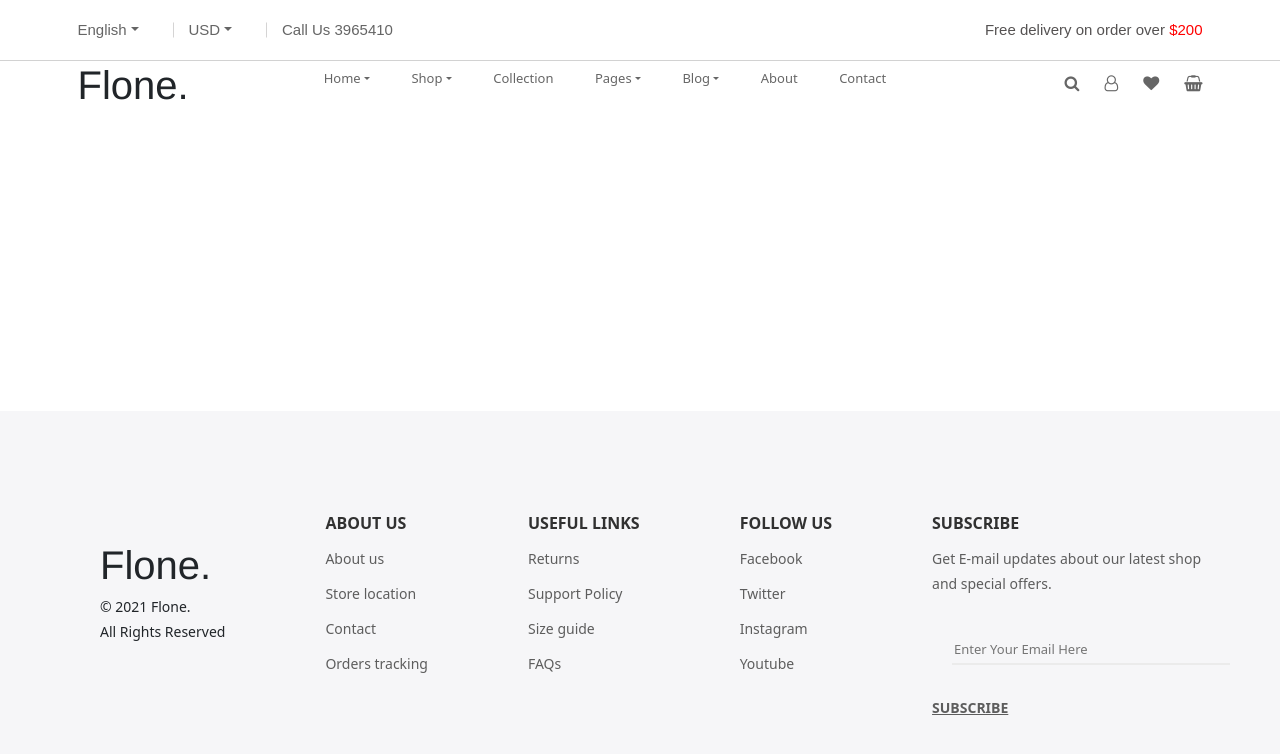
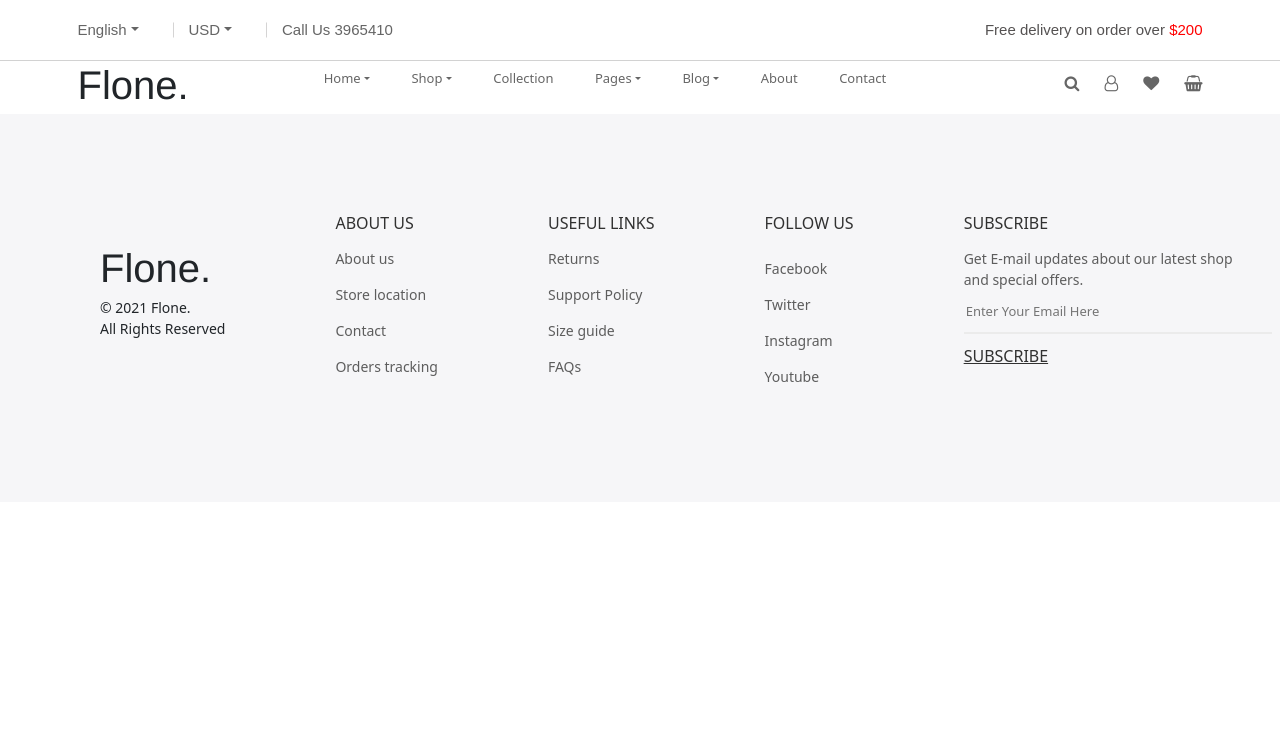
Before and after one commit to reza-madankar/Shop, a React (Create React App) app: page / in a window 1280 px wide. Shown: the top 754 px of the page. Built offline with nearby package versions, Linux system fonts and the light colour scheme.

Commit message:
***Tasks*** 1-done the footer component.

```diff
--- a/src/Content/Style/footerStyle.scss
+++ b/src/Content/Style/footerStyle.scss
@@ -1,18 +1,16 @@
-#footerContainer {
-  display: flex;
-}
+.footerContainer {
+  justify-content: center;
+  left: 0;
+  right: 0;
+  position: absolute;
 
   .mainFooter {
+    display: flex;
+    flex-wrap: wrap;
+    flex-direction: row;
+    gap: 110px;
     background-color: #f6f6f8;
-  display: flex;
-  right: 0;
-  left: 0;
-  bottom: 0%;
-  flex-wrap: wrap;
-  position: absolute;
-  gap: 100px;
-  line-height: 25px;
-  padding-bottom: 70px;
+    padding-bottom: 100px;
     padding-top: 100px;
     .logo {
       h1 {
@@ -27,45 +25,116 @@
         font-weight: 400;
       }
     }
-  .footerCloumn {
+    .footerCloumn1 {
       font-size: 14px;
       color: #5d5d5d;
-    ul {
-      padding-left: 0;
+      .tittleCloumn1 {
+        display: flex;
+        flex-direction: column;
+        h3 {
+          padding-bottom: 10px;
+          font-weight: 500;
+          color: #313131;
+          font-size: 16px;
+        }
+        a {
+          padding-bottom: 15px;
           transition: all 0.2s ease-in-out;
           cursor: pointer;
         }
-    ul:hover {
+        a:hover {
+          color: #a749ff;
+        }
+      }
+    }
+    .footerCloumn2 {
+      font-size: 14px;
+      color: #5d5d5d;
+      .tittleCloumn2 {
+        display: flex;
+        flex-direction: column;
+        h3 {
+          padding-bottom: 10px;
+          font-weight: 500;
+          color: #313131;
+          font-size: 16px;
+        }
+        a {
+          padding-bottom: 15px;
+          transition: all 0.2s ease-in-out;
+          cursor: pointer;
+        }
+        a:hover {
+          color: #a749ff;
+        }
+      }
+    }
+    .footerCloumn3 {
+      font-size: 14px;
+      color: #5d5d5d;
+      .tittleCloumn3 {
+        display: flex;
+        flex-direction: column;
+        h3 {
+          padding-bottom: 20px;
+          font-weight: 500;
+          color: #313131;
+          font-size: 16px;
+        }
+        a {
+          padding-bottom: 15px;
+          transition: all 0.2s ease-in-out;
+          cursor: pointer;
+        }
+        a:hover {
+          color: #a749ff;
+        }
+      }
+    }
+    .footerCloumn4 {
+      font-size: 14px;
+      color: #5d5d5d;
+      .subscribe {
+        text-decoration: underline;
+        margin-top: 10px;
+        font-size: 16px;
+        color: #313131;
+        cursor: text;
+      }
+      .emailInput {
+        padding-bottom: 10px;
+        padding-right: 110px;
+        background: transparent;
+        font-size: 13px;
+        border: none;
+        border-bottom: 2px solid #ebebeb;
+      }
+      .tittleCloumn4 {
+        display: flex;
+        flex-direction: column;
+        h3 {
+          padding-bottom: 10px;
+          font-weight: 500;
+          color: #313131;
+          font-size: 16px;
+        }
+        a {
+          padding-bottom: 20px;
+          transition: all 0.2s ease-in-out;
+          cursor: pointer;
+        }
+        a:hover {
           color: #a749ff;
         }
         input {
           margin-left: 20px;
           margin-top: 30px;
         }
-    .subscribe {
-      font-weight: bold;
-      text-decoration: underline;
-      margin-top: 30px;
-    }
 
-    .tittleCloumn {
-      font-weight: bold;
-      font-size: 16px;
-      color: #313131;
-      cursor: text;
-    }
         .tittleCloumn:hover {
           color: #313131;
         }
-    .emailInput {
-      padding-right: 80px;
-
-      background: transparent;
-      font-size: 13px;
-
-      border: none;
-      border-bottom: 2px solid #ebebeb;
-
       }
     }
   }
+}
--- a/src/Pages/Layout/component/footer.jsx
+++ b/src/Pages/Layout/component/footer.jsx
@@ -13,39 +13,46 @@ function Footer() {
               All Rights Reserved
             </p>
           </div>
-          <div className="footerCloumn">
-            <ul className="tittleCloumn">ABOUT US</ul>
-            <ul>About us</ul>
-            <ul>Store location</ul>
-            <ul>Contact</ul>
-            <ul>Orders tracking</ul>
+          <div className="footerCloumn1">
+            <div className="tittleCloumn1">
+              <h3>ABOUT US</h3>
+              <a>About us</a>
+              <a>Store location</a>
+              <a>Contact</a>
+              <a>Orders tracking</a>
+            </div>
           </div>
-          <div className="footerCloumn">
-            <ul className="tittleCloumn">USEFUL LINKS</ul>
-            <ul>Returns</ul>
-            <ul>Support Policy</ul>
-            <ul>Size guide</ul>
-            <ul>FAQs</ul>
+          <div className="footerCloumn2">
+            <div className="tittleCloumn2">
+              <h3>USEFUL LINKS</h3>
+              <a>Returns</a>
+              <a>Support Policy</a>
+              <a>Size guide</a>
+              <a>FAQs</a>
+            </div>
           </div>
-          <div className="footerCloumn">
-            <ul className="tittleCloumn">FOLLOW US</ul>
-            <ul>Facebook</ul>
-            <ul>Twitter</ul>
-            <ul>Instagram</ul>
-            <ul>Youtube</ul>
+          <div className="footerCloumn3">
+            <div className="tittleCloumn3">
+              <h3>FOLLOW US</h3>
+              <a>Facebook</a>
+              <a>Twitter</a>
+              <a>Instagram</a>
+              <a>Youtube</a>
+            </div>
           </div>
-          <div className="footerCloumn">
-            <ul className="tittleCloumn">SUBSCRIBE</ul>
-            <ul>
-              Get E-mail updates about our latest shop<br></br> and special
-              offers.
-            </ul>
-
+          <div className="footerCloumn4">
+            <div className="tittleCloumn4">
+              <h3>SUBSCRIBE</h3>
+              <p>
+                Get E-mail updates about our latest shop<br></br> and special
+                offers.
+              </p>
+            </div>
             <input
               className="emailInput"
               placeholder="Enter Your Email Here"
             ></input>
-            <ul className="subscribe">SUBSCRIBE </ul>
+            <div className="subscribe">SUBSCRIBE </div>
           </div>
         </div>
       </div>
```
Lines whose indentation alone changed are shown as unchanged.
